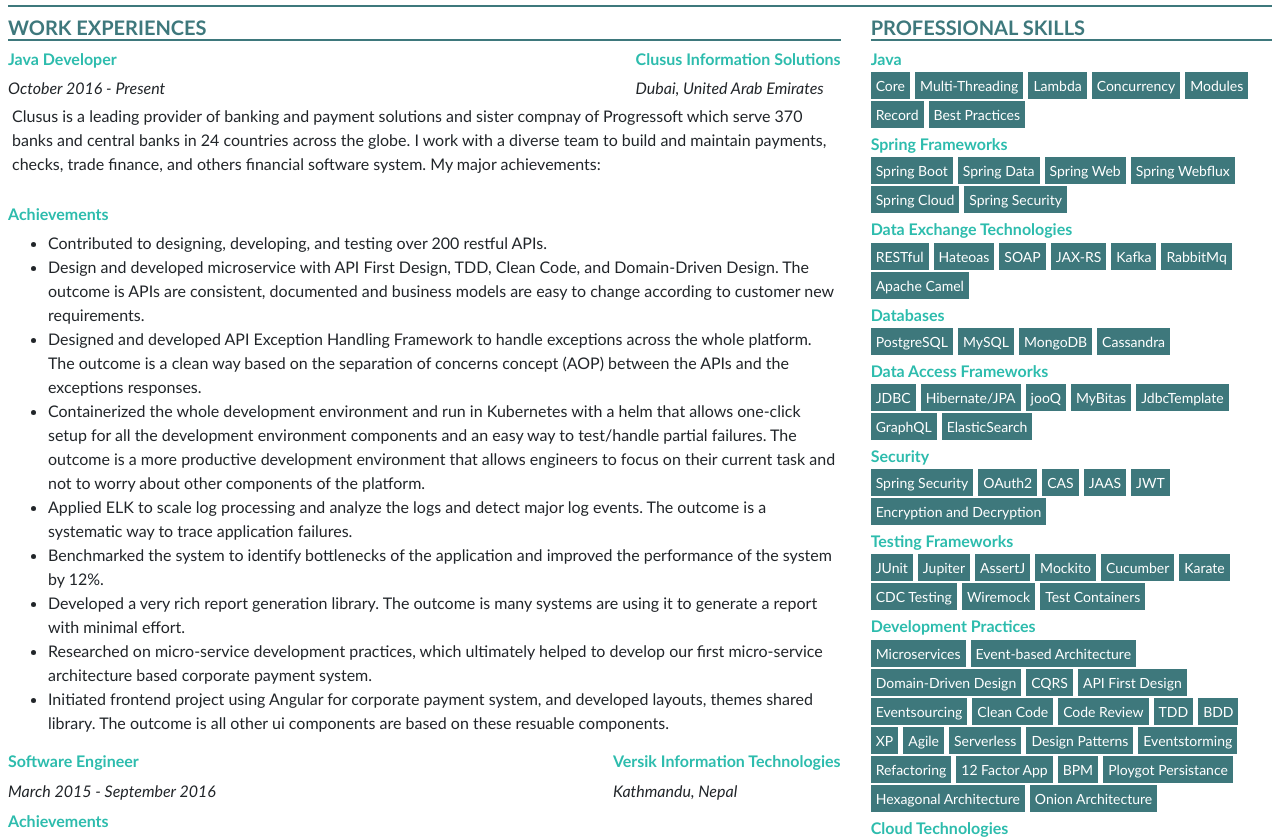
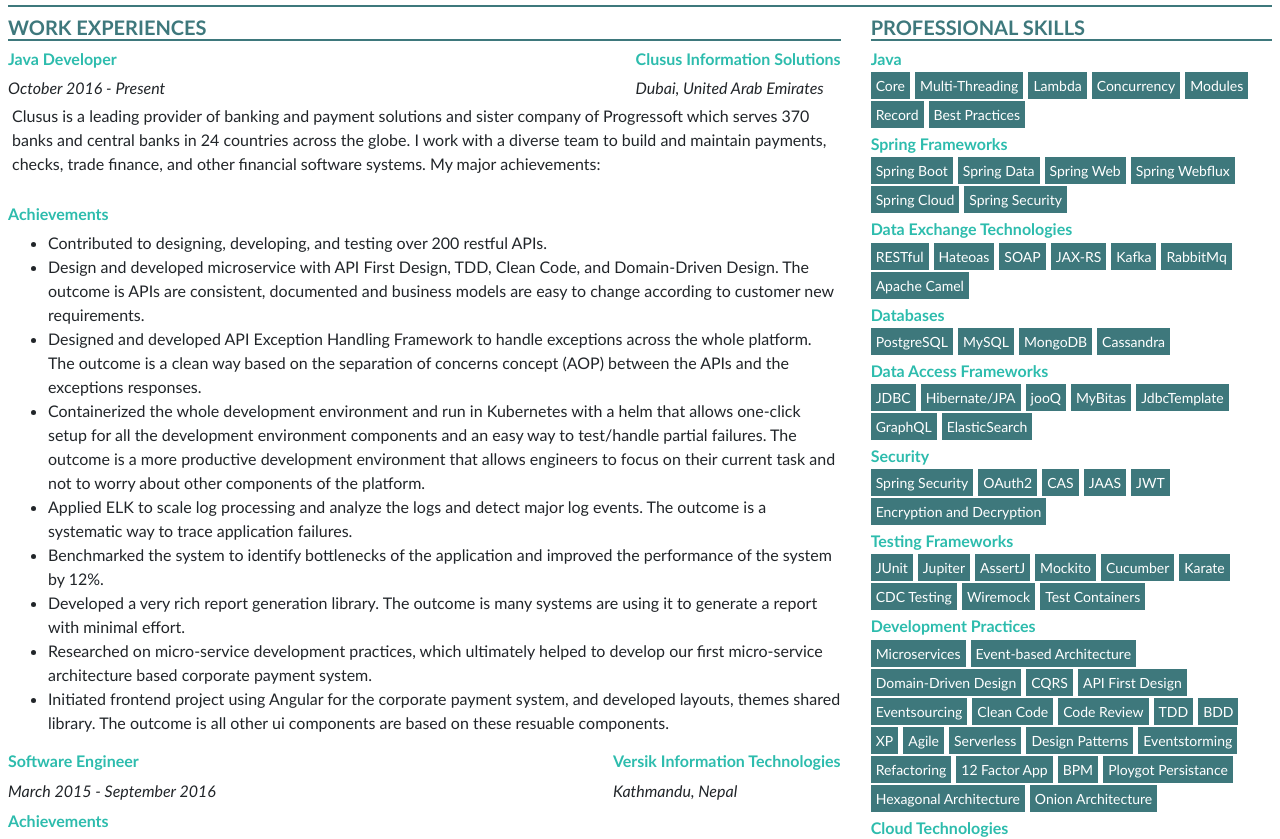
Before and after one commit to BhuwanUpadhyay/cv, a Jekyll site: the page built from index.markdown, in a window 1280 px wide. Shown: the part 268-1107 px from the top of the page. Built offline with Jekyll 4.4.1, drawn with Linux system fonts in a browser that asks for light colours; nearby versions of some CDN libraries.

Commit message:
chore(cv): wip

```diff
--- a/_data/cv.yml
+++ b/_data/cv.yml
@@ -151,8 +151,7 @@
     location: Dubai, United Arab Emirates
     years: October 2016 - Present
     description: |
-      Clusus is a leading provider of banking and payment solutions and sister compnay of Progressoft which serve 370 banks and central banks in 24 countries across the globe.
-      I work with a diverse team to build and maintain payments, checks, trade finance, and others financial software system. My major achievements:
+      Clusus is a leading provider of banking and payment solutions and sister company of Progressoft which serves 370 banks and central banks in 24 countries across the globe. I work with a diverse team to build and maintain payments, checks, trade finance, and other financial software systems. My major achievements:
     responsibilities:
       - Contributed to designing, developing, and testing over 200 restful APIs.
       - Design and developed microservice with API First Design, TDD, Clean Code, and Domain-Driven Design. The outcome is APIs are consistent, documented and business models are easy to change according to customer new requirements.
@@ -162,7 +161,7 @@
       - Benchmarked the system to identify bottlenecks of the application and improved the performance of the system by 12%.
       - Developed a very rich report generation library. The outcome is many systems are using it to generate a report with minimal effort.
       - Researched on micro-service development practices, which ultimately helped to develop our first micro-service architecture based corporate payment system.
-      - Initiated frontend project using Angular for corporate payment system, and developed layouts, themes shared library. The outcome is all other ui components are based on these resuable components.
+      - Initiated frontend project using Angular for the corporate payment system, and developed layouts, themes shared library. The outcome is all other ui components are based on these resuable components.
   - title: Software Engineer
     company: Versik Information Technologies
     location: Kathmandu, Nepal
```
